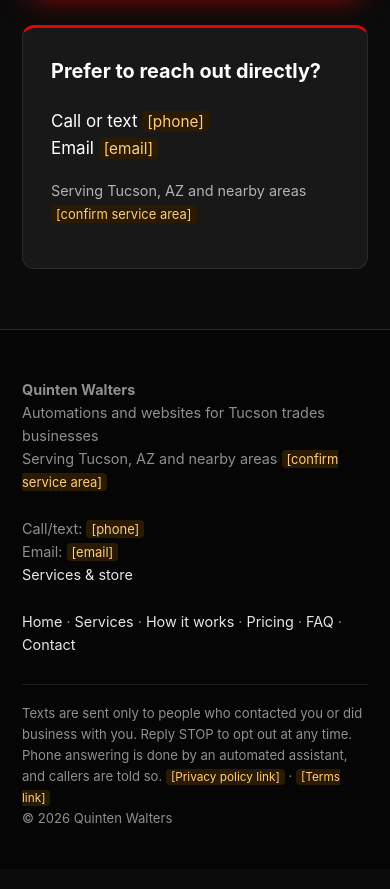
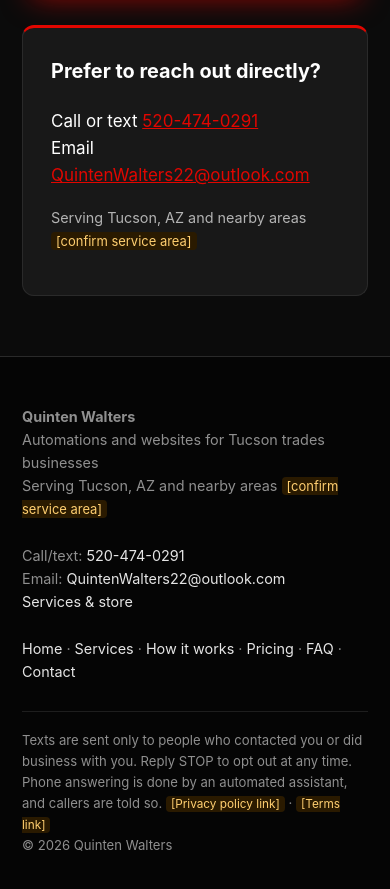
Before and after one commit to quintenwalters22w-Deku/ai-demos, a plain HTML site: page quinten-site/contact.html in a window 390 px wide. Shown: the part 1357-2246 px from the top of the page. Drawn offline with Linux system fonts and the light colour scheme.

Commit message:
quinten-site: add phone/email links, mailto contact form (2/2)

```diff
--- a/quinten-site/contact.html
+++ b/quinten-site/contact.html
@@ -19,16 +19,16 @@
  <div class="ctas" style="margin-top:0"><a class="btn btn-primary" href="#book">Book a short call with me</a><a class="btn btn-secondary" href="https://whop.com/quinten-walters">See services and prices →</a></div>
  <p class="small"><span class="confirm">[booking link]</span> No pressure on the call. If something here won't help your shop, I'll tell you.</p>
  <div class="contactgrid">
-  <form class="contact" onsubmit="event.preventDefault();this.querySelector('.formmsg').hidden=false">
+  <form class="contact" onsubmit="event.preventDefault();var f=this,v=function(n){return f.elements[n].value};var b='Name: '+v('name')+'\nBusiness: '+v('business')+'\nPhone: '+v('phone')+'\nEmail: '+v('email')+'\n\nWhat I want fixed first:\n'+v('message');window.location.href='mailto:QuintenWalters22@outlook.com?subject='+encodeURIComponent('Website inquiry from '+v('name'))+'&amp;body='+encodeURIComponent(b);f.querySelector('.formmsg').hidden=false">
    <label>Name<input name="name" required autocomplete="name"></label>
    <label>Business name<input name="business"></label>
    <label>Phone<input name="phone" type="tel" autocomplete="tel"></label>
    <label>Email<input name="email" type="email" autocomplete="email"></label>
    <label>What do you want fixed first?<textarea name="message" rows="5"></textarea></label>
    <button class="btn btn-primary" type="submit" style="border:0;cursor:pointer">Send</button>
-   <p class="small formmsg" hidden>Thanks. This form isn't connected yet <span class="confirm">[connect form]</span>. Please call or email for now.</p>
+   <p class="small formmsg" hidden>Thanks. Your email app should open with your message filled in. Just hit send. If it didn't open, email <a href="mailto:QuintenWalters22@outlook.com">QuintenWalters22@outlook.com</a> or call/text <a href="tel:+15204740291">520-474-0291</a>.</p>
   </form>
-  <div class="infocard"><h3 style="margin-top:0">Prefer to reach out directly?</h3><p>Call or text <span class="confirm">[phone]</span><br>Email <span class="confirm">[email]</span></p><p class="small">Serving Tucson, AZ and nearby areas <span class="confirm">[confirm service area]</span></p></div>
+  <div class="infocard"><h3 style="margin-top:0">Prefer to reach out directly?</h3><p>Call or text <a href="tel:+15204740291">520-474-0291</a><br>Email <a href="mailto:QuintenWalters22@outlook.com">QuintenWalters22@outlook.com</a></p><p class="small">Serving Tucson, AZ and nearby areas <span class="confirm">[confirm service area]</span></p></div>
  </div>
 </div></section>
 
@@ -36,11 +36,11 @@
 <footer><div class="wrap">
   <div class="cols">
     <div><strong>Quinten Walters</strong><br>Automations and websites for Tucson trades businesses<br>Serving Tucson, AZ and nearby areas <span class="confirm">[confirm service area]</span></div>
-    <div>Call/text: <span class="confirm">[phone]</span><br>Email: <span class="confirm">[email]</span><br><a href="https://whop.com/quinten-walters">Services &amp; store</a></div>
+    <div>Call/text: <a href="tel:+15204740291">520-474-0291</a><br>Email: <a href="mailto:QuintenWalters22@outlook.com">QuintenWalters22@outlook.com</a><br><a href="https://whop.com/quinten-walters">Services &amp; store</a></div>
     <div><a href="index.html">Home</a> · <a href="services.html">Services</a> · <a href="how-it-works.html">How it works</a> · <a href="pricing.html">Pricing</a> · <a href="faq.html">FAQ</a> · <a href="contact.html">Contact</a></div>
   </div>
   <div class="fine">Texts are sent only to people who contacted you or did business with you. Reply STOP to opt out at any time. Phone answering is done by an automated assistant, and callers are told so. <span class="confirm">[Privacy policy link]</span> · <span class="confirm">[Terms link]</span><br>© 2026 Quinten Walters</div>
 </div></footer>
-<div class="mbar"><a class="btn btn-secondary" href="contact.html">Call / text</a><a class="btn btn-primary" href="contact.html#book">Book a call</a></div>
+<div class="mbar"><a class="btn btn-secondary" href="tel:+15204740291">Call / text</a><a class="btn btn-primary" href="contact.html#book">Book a call</a></div>
 </body>
 </html>
```
Also changed, not shown: quinten-site/faq.html (+2 -2 lines).
